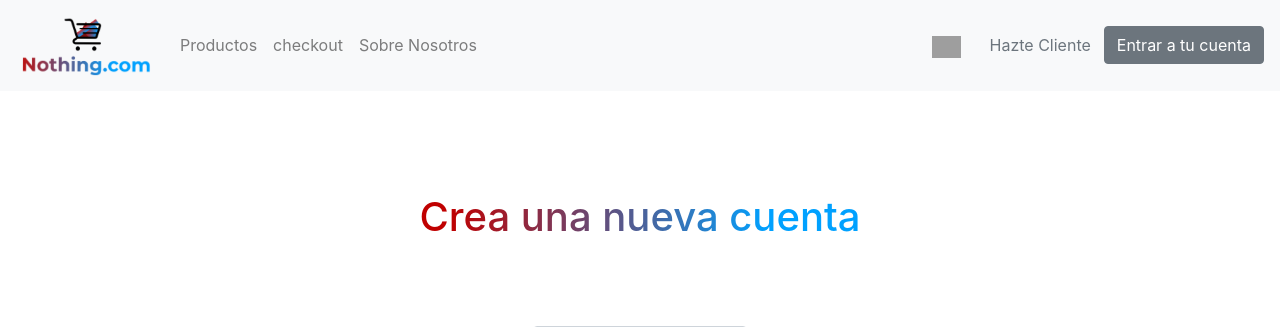
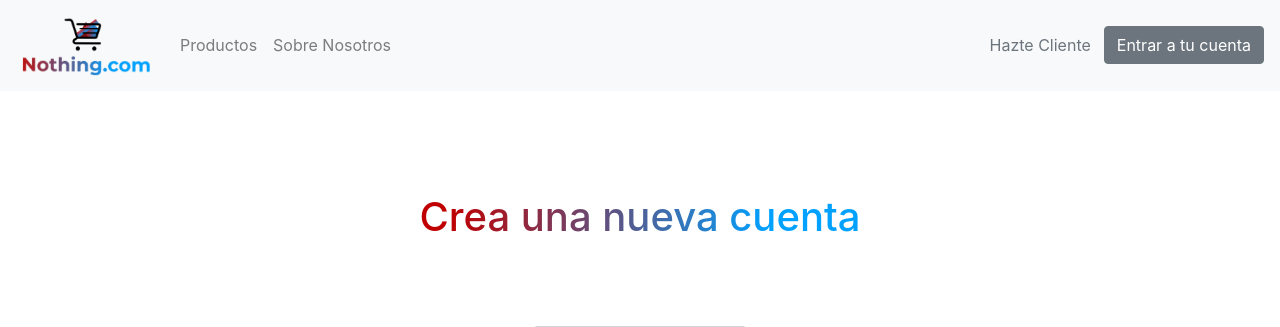
Before and after one commit to Alfredomanjon/Nothing2.com, a PHP site: page /CrearCliente.php in a window 1280 px wide. Shown: the top 327 px of the page. Run offline with PHP 8.4, Linux system fonts and the light colour scheme; some libraries are stand-ins or nearby versions; grey boxes are pictures that could not be loaded.

```diff
--- a/css/Alfredo.css
+++ b/css/Alfredo.css
@@ -21,8 +21,6 @@ html{
 
 .BordeInicio{
     opacity: 1;
-
-
 }
 
 .Background{
@@ -137,9 +135,8 @@ text-decoration:none;
 }
 .arrow{
   text-align: center;
-  font-size: 800%;
+  font-size: 400%;
   text-shadow: 5px 5px white;
-
 }
 
 .MenuInicio{
--- a/navbar.php
+++ b/navbar.php
@@ -46,14 +46,11 @@ if(isset($_SESSION['nombre'])){
         <a class="nav-link" href="index.php">Productos</a>
       </li>
       <li class="nav-item">
-        <a class="nav-link" href="checkout.php">checkout</a>
-      </li>
-      <li class="nav-item">
         <a class="nav-link" href="AccederUsuario.php">Sobre Nosotros</a>
       </li>
     </ul>
     <form class="form-inline my-2 my-lg-0">
-          <a class="navbar-brand" href="index.php">
+          <a class="navbar-brand" href="checkout.php">
           <img src="https://image.flaticon.com/icons/png/512/106/106772.png" width="29" class="logo2">
           </a>
           <?php
@@ -89,17 +86,11 @@ if(isset($_SESSION['nombre'])){
         <a class="nav-link" href="index.php">Productos</a>
       </li>
       <li class="nav-item">
-        <a class="nav-link" href="checkout.php">checkout</a>
-      </li>
-      <li class="nav-item">
         <a class="nav-link" href="AccederUsuario.php">Sobre Nosotros</a>
       </li>
     </ul>
     <form class="form-inline my-2 my-lg-0">
-      <a class="navbar-brand" href="index.php">
-          <img src="https://image.flaticon.com/icons/png/512/106/106772.png" width="29" class="logo2">
-      </a>
-      <button type="button" class=" btn btn-link text-secondary">Hazte Cliente</button>
+      <a href="CrearCliente.php" class=" btn btn-link text-secondary">Hazte Cliente</a>
       <a href="Perfil.php" class=" btn btn-secondary my-2 my-sm-0">Entrar a tu cuenta</a>
     </form>
   </div>
```
Also changed, not shown: index.php (+4 -4 lines).
